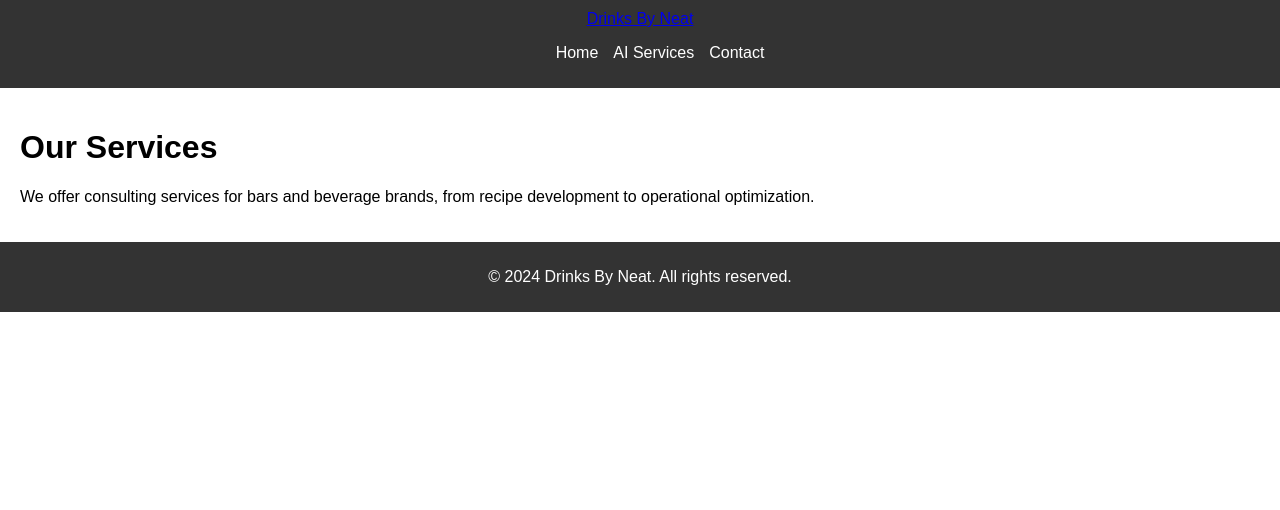
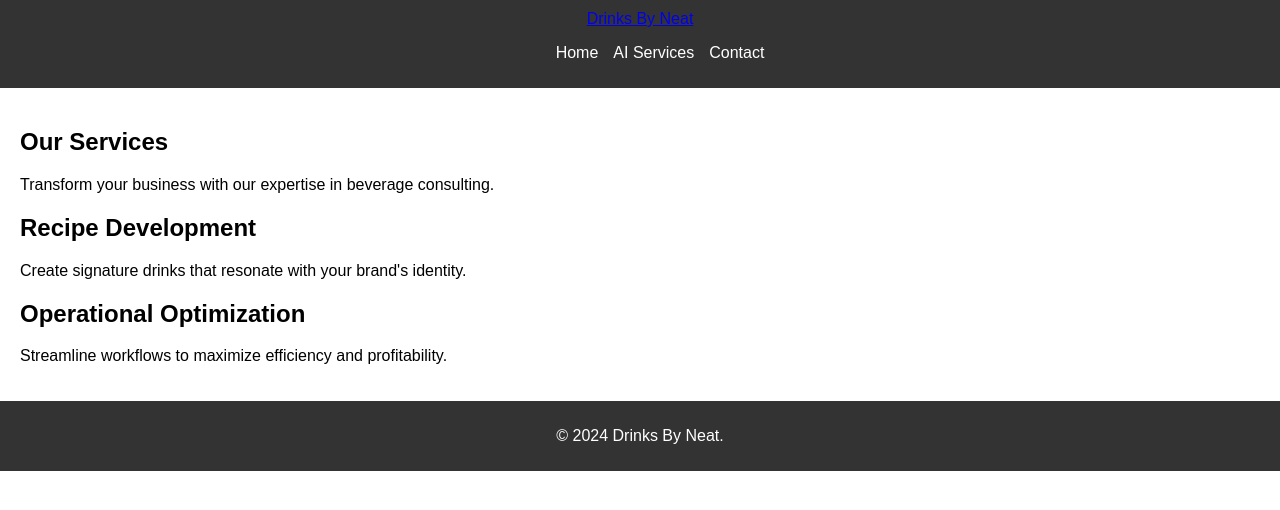
Before and after one commit to Sanidas33/DrinksByNeat, a plain HTML site: page services.html in a window 1280 px wide. Drawn offline with Linux system fonts and the light colour scheme; files that its build step writes are made by us from their sources.

Commit message:
services.html

```diff
--- a/services.html
+++ b/services.html
@@ -3,12 +3,13 @@
 <head>
     <meta charset="UTF-8">
     <meta name="viewport" content="width=device-width, initial-scale=1.0">
-    <title>Our Services | Drinks By Neat</title>
+    <meta name="description" content="Discover our expert beverage consulting services to elevate your bar or brand.">
+    <title>Services | Drinks By Neat</title>
     <link rel="stylesheet" href="css/styles.css">
 </head>
 <body>
     <header>
-        <nav>
+        <nav class="navbar">
             <a href="index.html" class="logo">Drinks By Neat</a>
             <ul>
                 <li><a href="index.html">Home</a></li>
@@ -17,12 +18,26 @@
             </ul>
         </nav>
     </header>
+
     <main>
-        <h1>Our Services</h1>
-        <p>We offer consulting services for bars and beverage brands, from recipe development to operational optimization.</p>
+        <section class="page-header">
+            <h1>Our Services</h1>
+            <p>Transform your business with our expertise in beverage consulting.</p>
+        </section>
+        <section>
+            <article>
+                <h2>Recipe Development</h2>
+                <p>Create signature drinks that resonate with your brand's identity.</p>
+            </article>
+            <article>
+                <h2>Operational Optimization</h2>
+                <p>Streamline workflows to maximize efficiency and profitability.</p>
+            </article>
+        </section>
     </main>
+
     <footer>
-        <p>© 2024 Drinks By Neat. All rights reserved.</p>
+        <p>© 2024 Drinks By Neat.</p>
     </footer>
 </body>
 </html>
```
